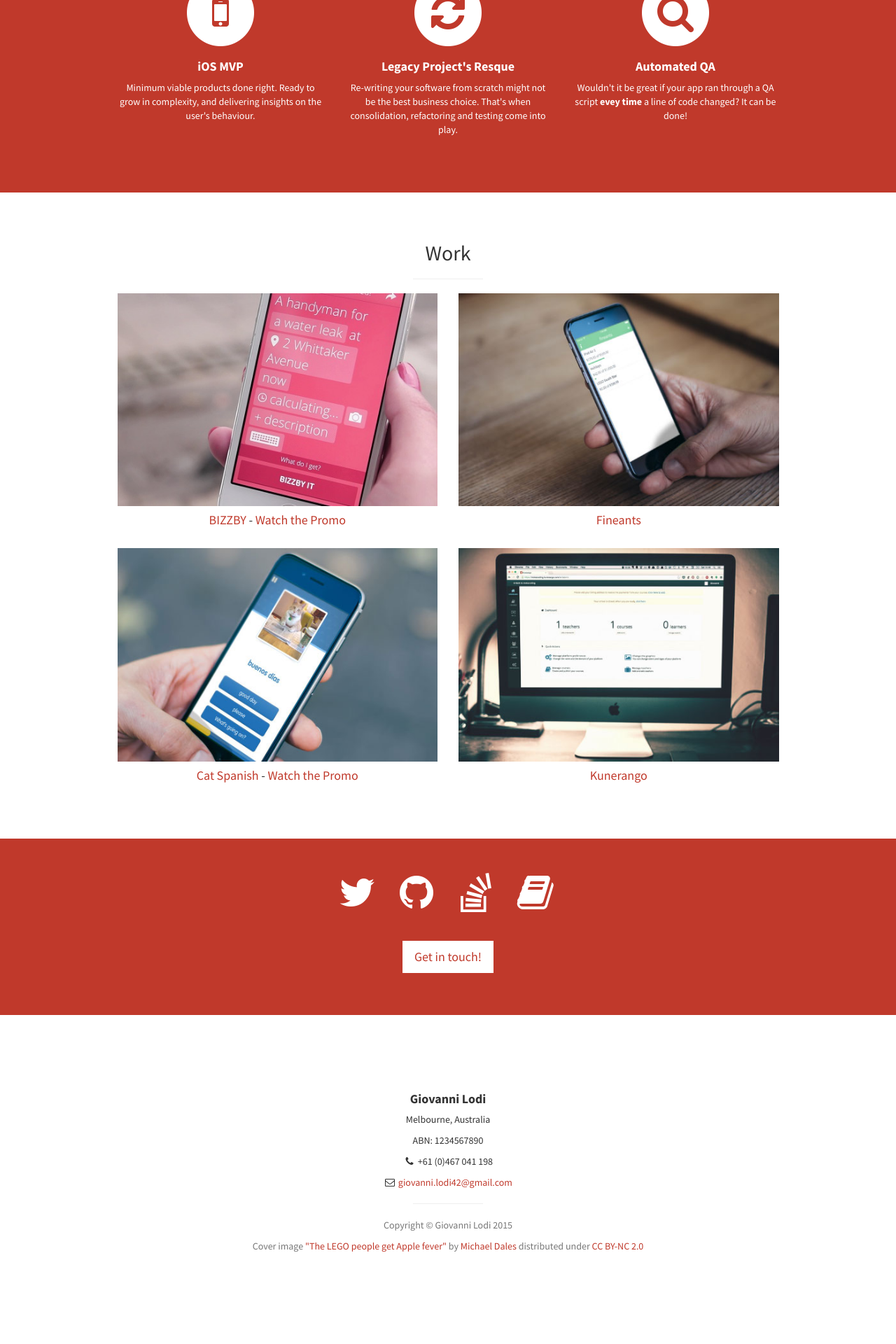
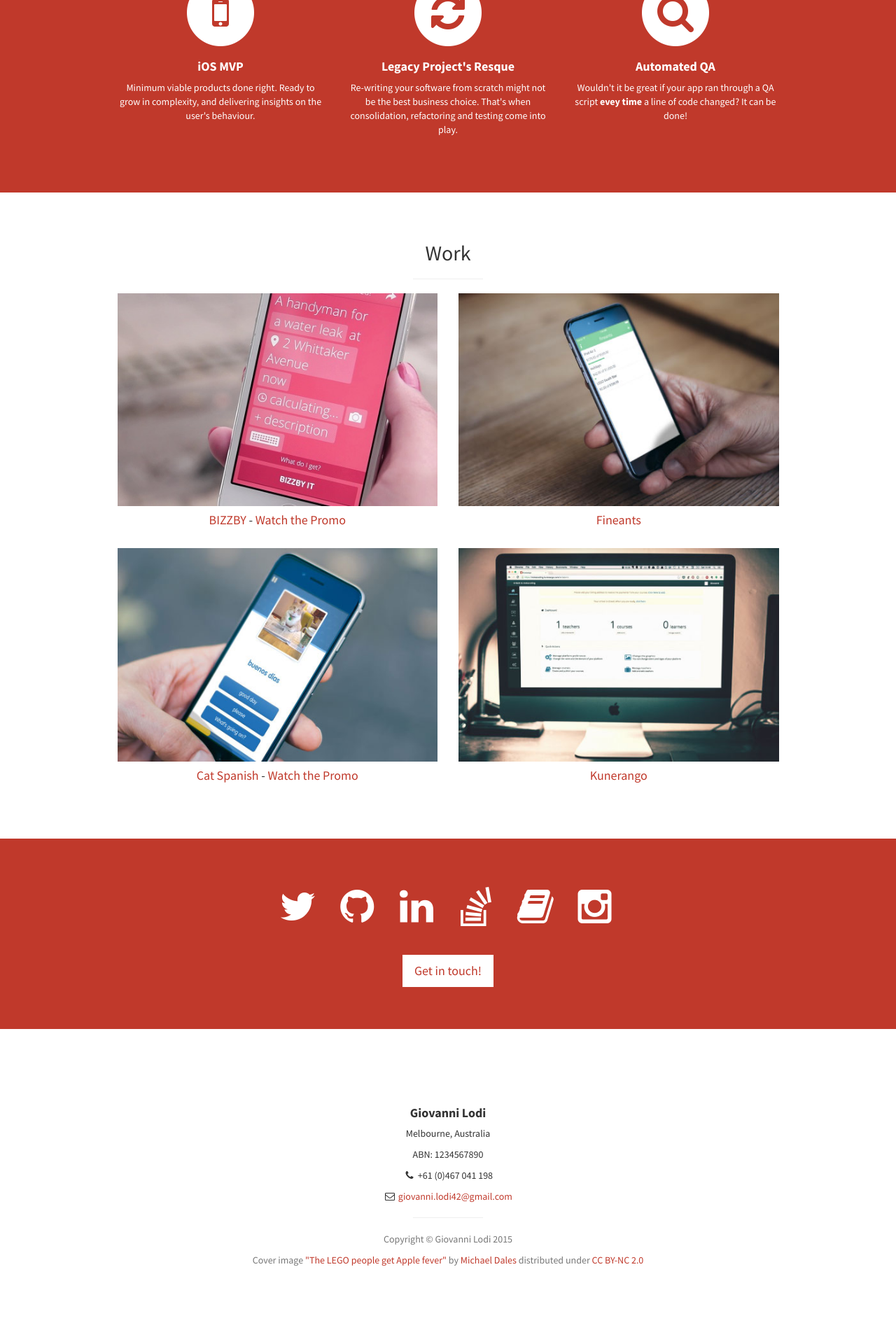
Before and after one commit to mokagio/giovannilodi.com, a Jekyll site: the page built from index.html, in a window 1280 px wide. Shown: the part 1269-3189 px from the top of the page at 70% size. Built offline with Jekyll 4.4.1, drawn with Linux system fonts in a browser that asks for light colours.

Commit message:
Add linked and instagram social links

```diff
--- a/_layouts/default.html
+++ b/_layouts/default.html
@@ -220,10 +220,16 @@
                         <a href="https://github.com/mokagio" class="white"><i class="fa fa-github fa-fw fa-4x"></i></a>
                     </li>
                     <li>
+                        <a href="http://au.linkedin.com/in/giovannilodi/" class="white"><i class="fa fa-linkedin fa-fw fa-4x"></i></a>
+                    </li>
+                    <li>
                         <a href="http://stackoverflow.com/users/809944/mokagio" class="white"><i class="fa fa-stack-overflow fa-fw fa-4x"></i></a>
                     </li>
                     <li>
                         <a href="http://mokacoding.com" class="white"><i class="fa fa-book fa-fw fa-4x"></i></a>
+                    </li>
+                    <li>
+                        <a href="http://instagram.com/mokagio" class="white"><i class="fa fa-instagram fa-fw fa-4x"></i></a>
                     </li>
                 </ul>
             </div>
--- a/css/stylish-portfolio.css
+++ b/css/stylish-portfolio.css
@@ -263,3 +263,7 @@ a, a:hover {
 a.white, a.white:hover {
     color: white;
 }
+
+ul li {
+    margin-top: 20px;
+}
```
